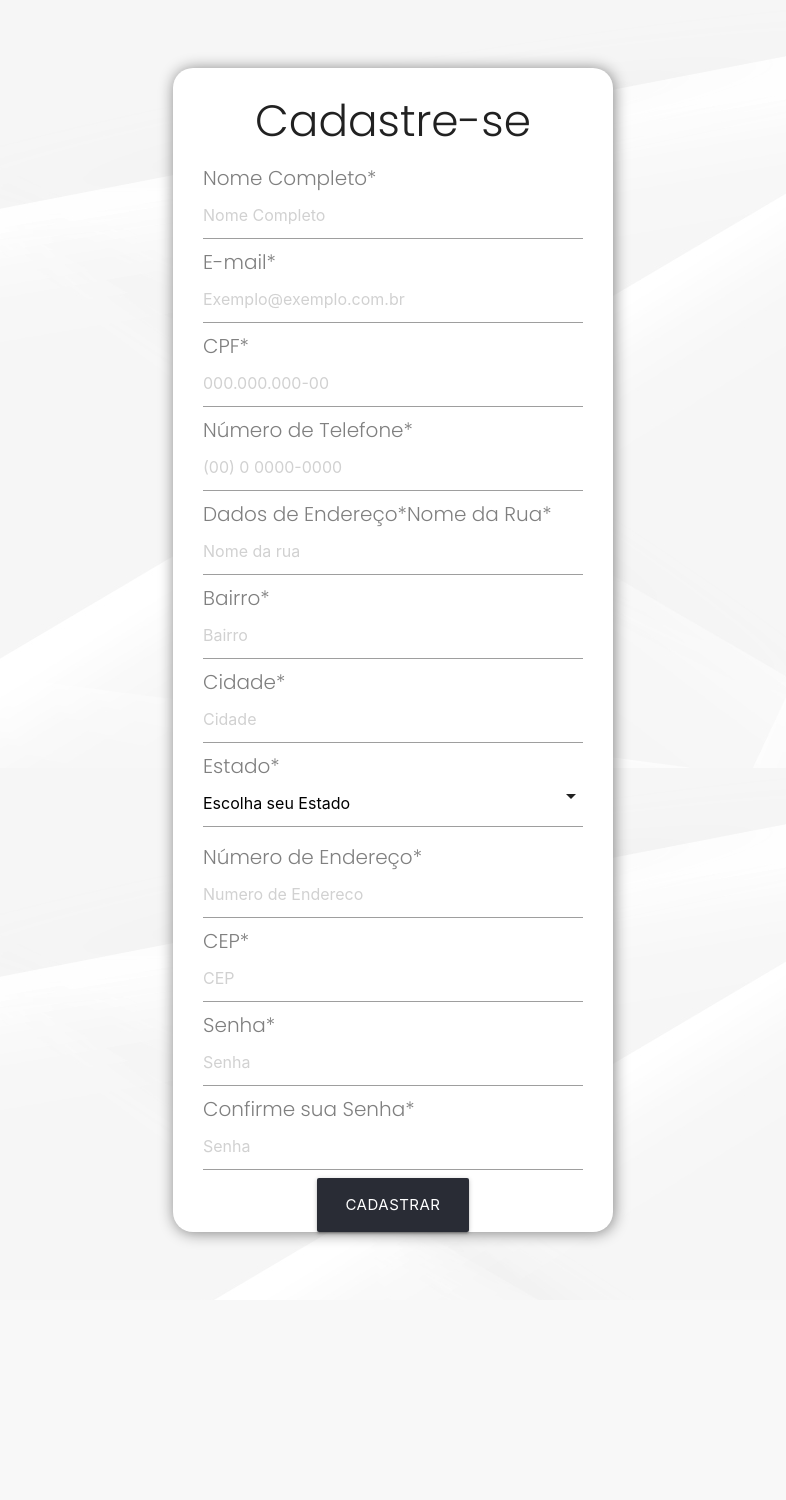
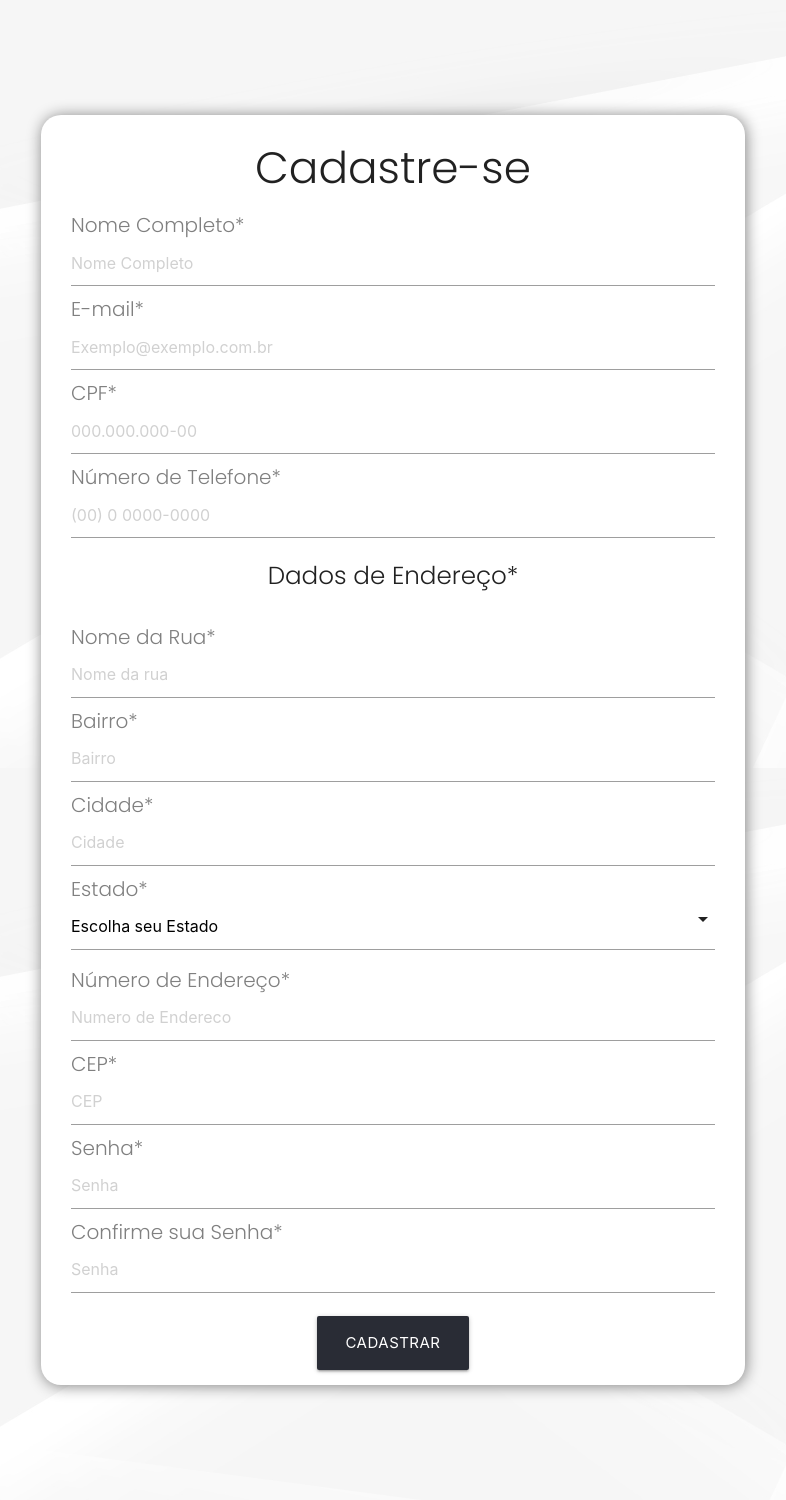
Before and after one commit to jvst1/ProjetoPacECommerce, a PHP site: page /telacadastro.php in a window 1280 px wide. Shown: the whole page, without its empty margins (247-1033 px from the left). Before the commit the page ends 1244 px from the top, so only its background shows below. Run offline with PHP 8.4, Linux system fonts and the light colour scheme.

Commit message:
Uptade tela cadastro

```diff
--- a/conexao.php
+++ b/conexao.php
@@ -1,3 +1,3 @@
 <?php
-$con=mysqli_connect("localhost","root","","ecommerce");
+    $con=mysqli_connect("localhost","root","","ecommerce");
 ?>
--- a/css/cadstyle.css
+++ b/css/cadstyle.css
@@ -25,7 +25,7 @@ body {
     display: flex;
     align-items: center;
     height: 100vh;
-    margin: 250px;
+    margin: 350px 0px;
 }
 
 .dropdown-content li>a, .dropdown-content li>span {
@@ -37,7 +37,7 @@ input:not([type]):focus:not([readonly])+label, input[type=text]:not(.browser-def
 }
 
 .container {
-    width: 55vh;
+    width: 90vw;
     display: flex;
     flex-direction: column;
     text-align: center;
@@ -70,3 +70,23 @@ label {
     z-index: 50;
     padding-top: 100px;
 }
+
+.spacing {
+    margin: 15px;
+}
+
+input::-webkit-outer-spin-button,
+input::-webkit-inner-spin-button {
+    /* display: none; <- Crashes Chrome on hover */
+    -webkit-appearance: none;
+    margin: 0; /* <-- Apparently some margin are still there even though it's hidden */
+}
+
+input[type=number] {
+    -moz-appearance:textfield; /* Firefox */
+}
+@media screen and (min-width: 998px) {
+    .container{
+        width: 55vw;
+    }
+}
--- a/telacadastro.php
+++ b/telacadastro.php
@@ -44,7 +44,7 @@
                 <input type="text" name="cpf" id="cpf" placeholder="000.000.000-00" onkeypress="$(this).mask('000.000.000-00');">
                 <label>Número de Telefone*</label>
                 <input type="text" name="telefone" id="telefone" placeholder="(00) 0 0000-0000" onkeypress="$(this).mask('(00) 0 0000-0000')">
-                <label>Dados de Endereço*</label>
+                <h5>Dados de Endereço*</h5>
                 <br>
                 <label>Nome da Rua*</label>
                 <input type="text" name="endereco" id="endereco" placeholder="Nome da rua">
@@ -94,7 +94,7 @@
                 <input type="password" name="senha" id="senha" placeholder="Senha">
                 <label>Confirme sua Senha*</label>
                 <input type="password" name="senhaconfirm" id="senhaconfirm" placeholder="Senha">
-                <button type="submit" class="btn waves-effect waves-light btn-large dark-mode">Cadastrar</button>
+                <button type="submit" class="btn waves-effect waves-light btn-large dark-mode spacing">Cadastrar</button>
             </form>
         </div>
     </div>
```
